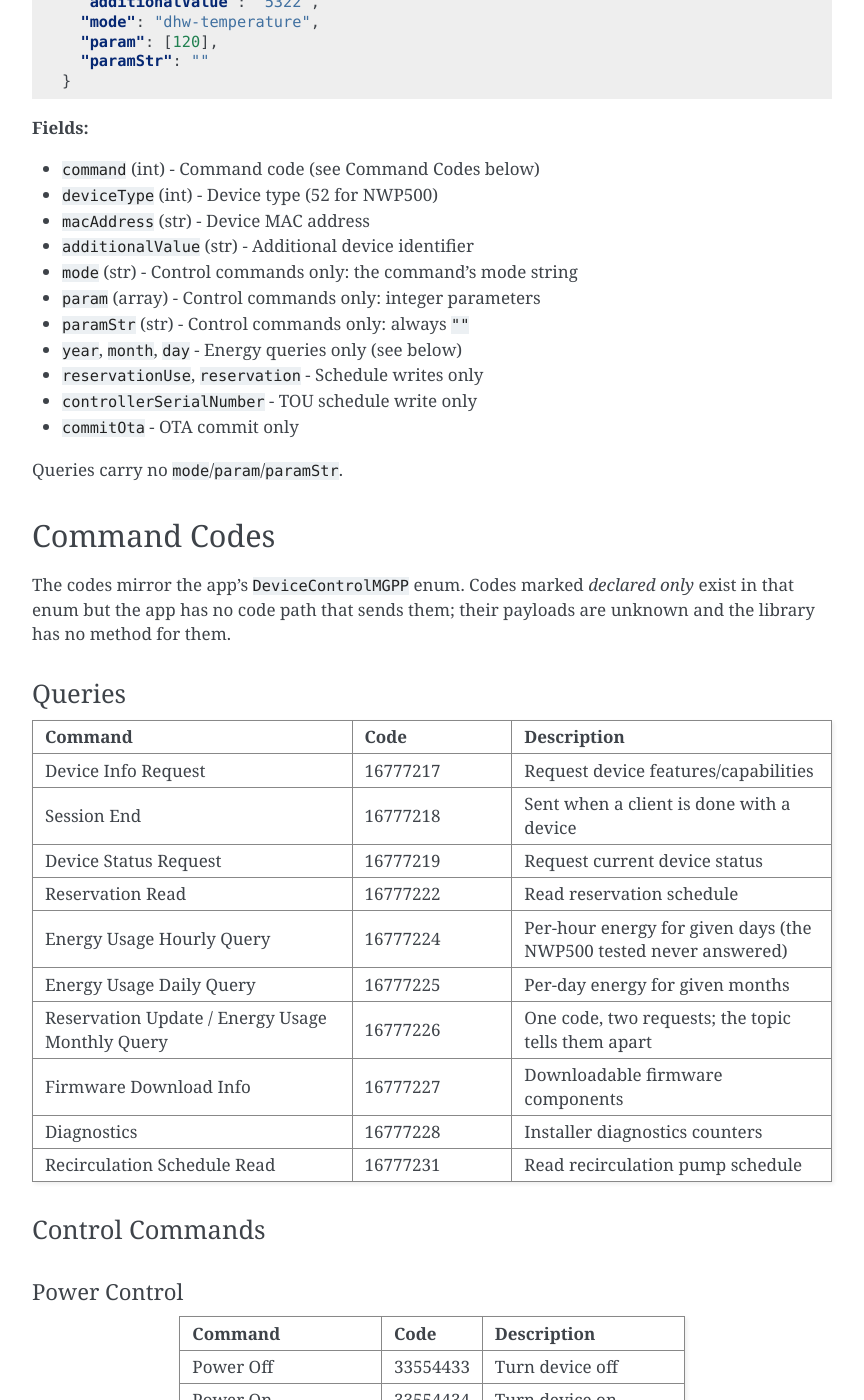
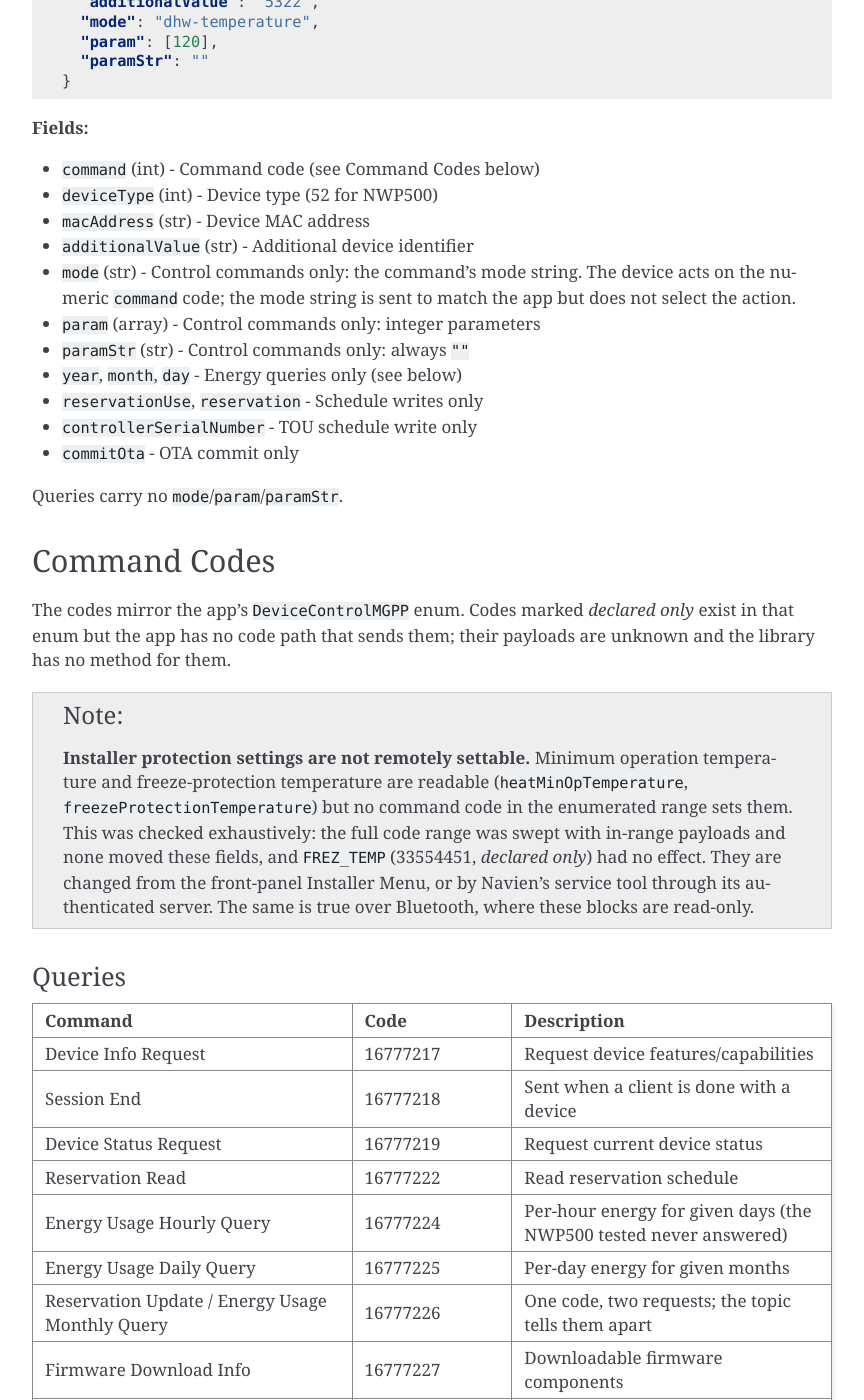
Before and after one commit to eman/nwp500-python, a Sphinx documentation site: the page built from docs/reference/protocol/mqtt_protocol.rst, in a window 1280 px wide and 1400 px high, scrolled down 3325 px. Shown: the whole window, without its empty margins (338-1202 px from the left). Built offline with Sphinx 7.4.7, drawn with Linux system fonts in a browser that asks for light colours.

Commit message:
docs: note installer protection settings are read-only remotely
Minimum operation temperature and freeze-protection temperature are
readable over both MQTT and Bluetooth but no command sets them; the full
control-code range was swept with in-range payloads and none moved these
fields. Record that they change only from the front-panel Installer Menu
or the service tool. Also clarify that control commands dispatch on the
numeric code, not the mode string.

```diff
--- a/docs/reference/protocol/device_features.rst
+++ b/docs/reference/protocol/device_features.rst
@@ -111,7 +111,7 @@ The DeviceFeature data contains device capabilities, configuration, and firmware
    * - ``dhwTemperatureMin``
      - int
      - °F
-     - Lower end of the setpoint range: the installer's *minimum operation temperature*, settable from 95°F (35°C) to 113°F (45°C), factory default 95°F (User's Information Manual, section 3.3). The device reports the current setting, for example 81 (40.5°C, 104.9°F) on the unit these docs were checked against.
+     - Lower end of the setpoint range: the installer's *minimum operation temperature*, settable from 95°F (35°C) to 113°F (45°C), factory default 95°F (User's Information Manual, section 3.3). The device reports the current setting, for example 81 (40.5°C, 104.9°F) on the unit these docs were checked against. Read-only remotely (no MQTT or Bluetooth command sets it); changed from the front-panel Installer Menu or Navien's service tool.
      - HalfCelsiusToF
    * - ``dhwTemperatureMax``
      - int
--- a/docs/reference/protocol/device_status.rst
+++ b/docs/reference/protocol/device_status.rst
@@ -436,7 +436,7 @@ This document lists the fields found in the ``status`` object of device status m
    * - ``heatMinOpTemperature``
      - float
      - °F
-     - Minimum heat pump operation temperature. Lowest tank temperature setpoint allowed in the current operating mode (95-113°F, default 95°F). When set, users can only set the target tank temperature at or above this threshold.
+     - Minimum heat pump operation temperature. Lowest tank temperature setpoint allowed in the current operating mode (95-113°F, default 95°F). When set, users can only set the target tank temperature at or above this threshold. **Read-only remotely:** no MQTT or Bluetooth command sets it; it is changed from the front-panel Installer Menu or Navien's service tool.
      - HalfCelsiusToF
    * - ``drOverrideStatus``
      - integer
--- a/docs/reference/protocol/mqtt_protocol.rst
+++ b/docs/reference/protocol/mqtt_protocol.rst
@@ -189,7 +189,9 @@ Request Object
 * ``deviceType`` (int) - Device type (52 for NWP500)
 * ``macAddress`` (str) - Device MAC address
 * ``additionalValue`` (str) - Additional device identifier
-* ``mode`` (str) - Control commands only: the command's mode string
+* ``mode`` (str) - Control commands only: the command's mode string.
+  The device acts on the numeric ``command`` code; the mode string is
+  sent to match the app but does not select the action.
 * ``param`` (array) - Control commands only: integer parameters
 * ``paramStr`` (str) - Control commands only: always ``""``
 * ``year``, ``month``, ``day`` - Energy queries only (see below)
@@ -206,6 +208,18 @@ The codes mirror the app's ``DeviceControlMGPP`` enum. Codes marked
 *declared only* exist in that enum but the app has no code path that
 sends them; their payloads are unknown and the library has no method for
 them.
+
+.. note::
+
+   **Installer protection settings are not remotely settable.** Minimum
+   operation temperature and freeze-protection temperature are readable
+   (``heatMinOpTemperature``, ``freezeProtectionTemperature``) but no
+   command code in the enumerated range sets them. This was checked
+   exhaustively: the full code range was swept with in-range payloads and
+   none moved these fields, and ``FREZ_TEMP`` (33554451, *declared only*)
+   had no effect. They are changed from the front-panel Installer Menu, or
+   by Navien's service tool through its authenticated server. The same is
+   true over Bluetooth, where these blocks are read-only.
 
 Queries
 -------
```
